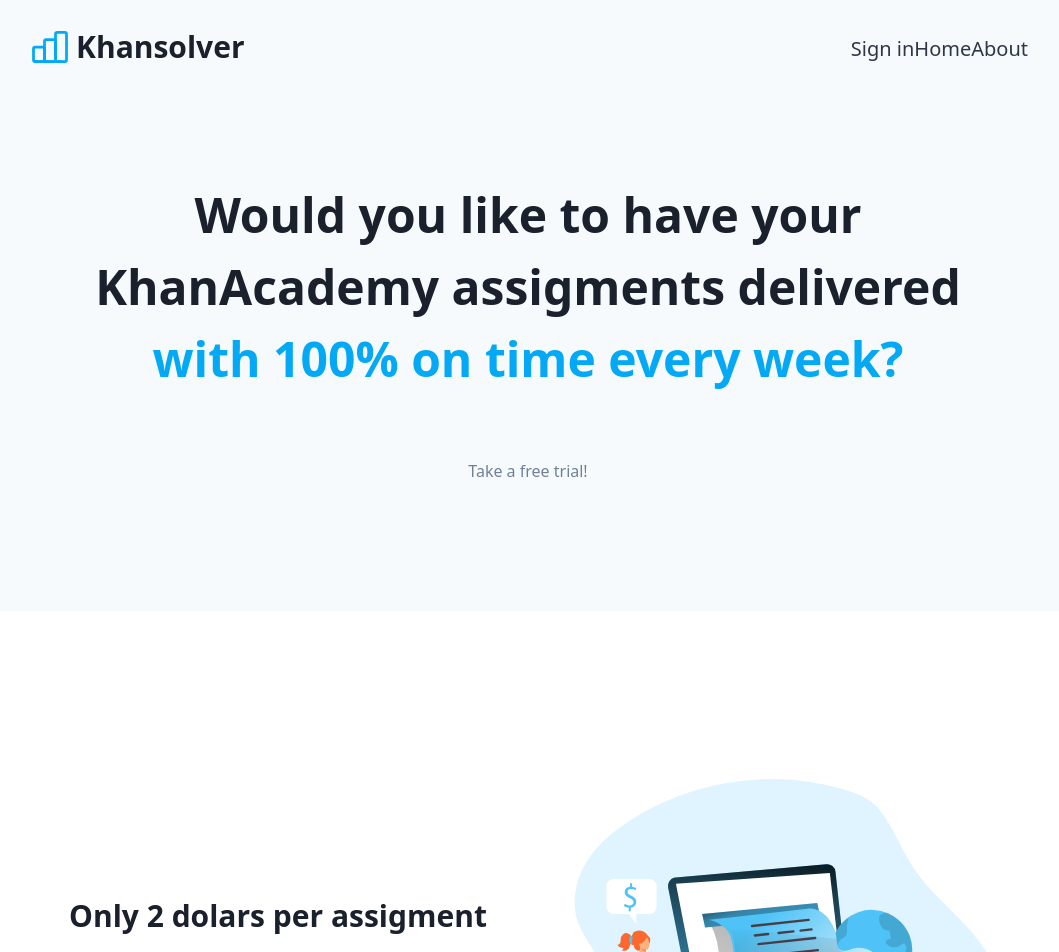
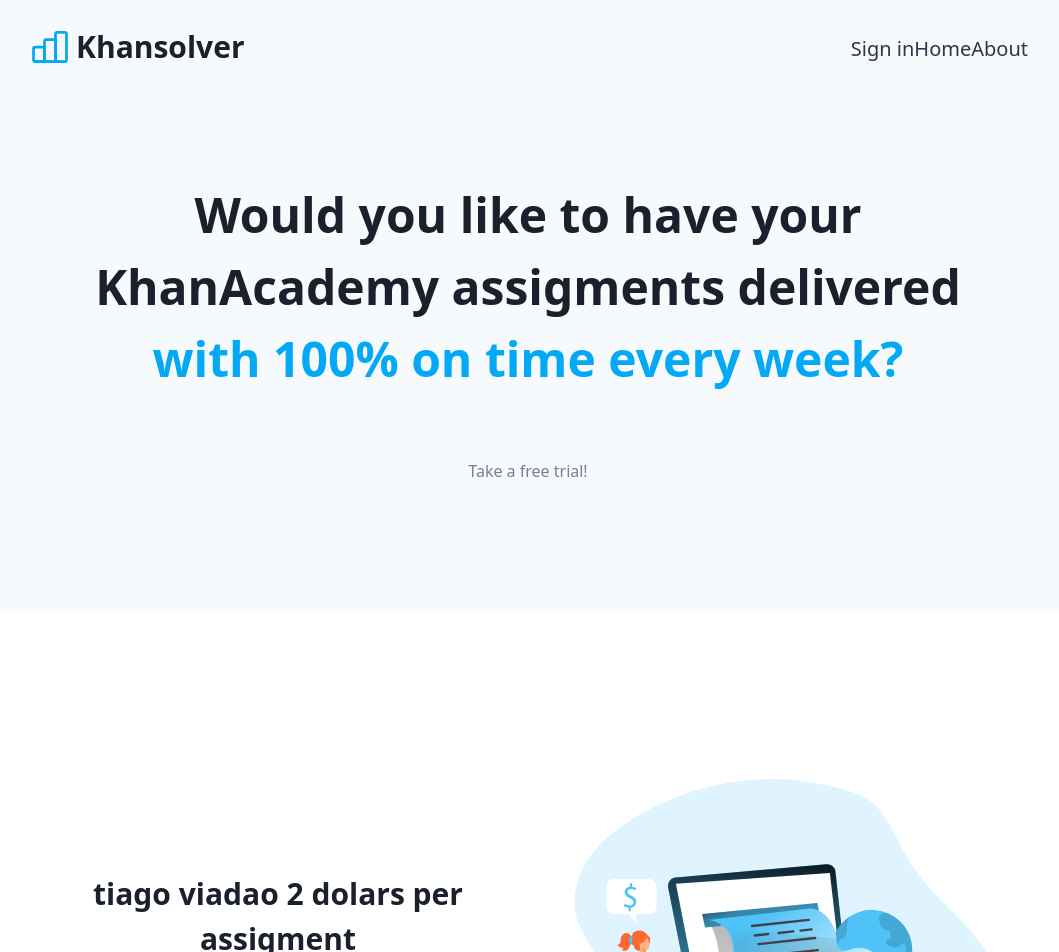
Before and after one commit to tiagoarodrigues55/khansolver-oficialsite, a Next.js app: page / in a window 1280 px wide. Shown: the top 952 px of the page, without its empty margins (112-1171 px from the left). Built offline with nearby package versions, Linux system fonts and the light colour scheme.

Commit message:
edit the text about dolar

```diff
--- a/src/templates/VerticalFeatures.tsx
+++ b/src/templates/VerticalFeatures.tsx
@@ -7,7 +7,7 @@
   // description="Sign up for one of our plans and stop worrying!"
   >
     <VerticalFeatureRow
-      title="Only 2 dolars per assigment"
+      title="tiago viadao 2 dolars per assigment"
       description="And you give one assigment free, for test our system."
       image="/assets/images/feature.svg"
       imageAlt="First feature alt text"
```
